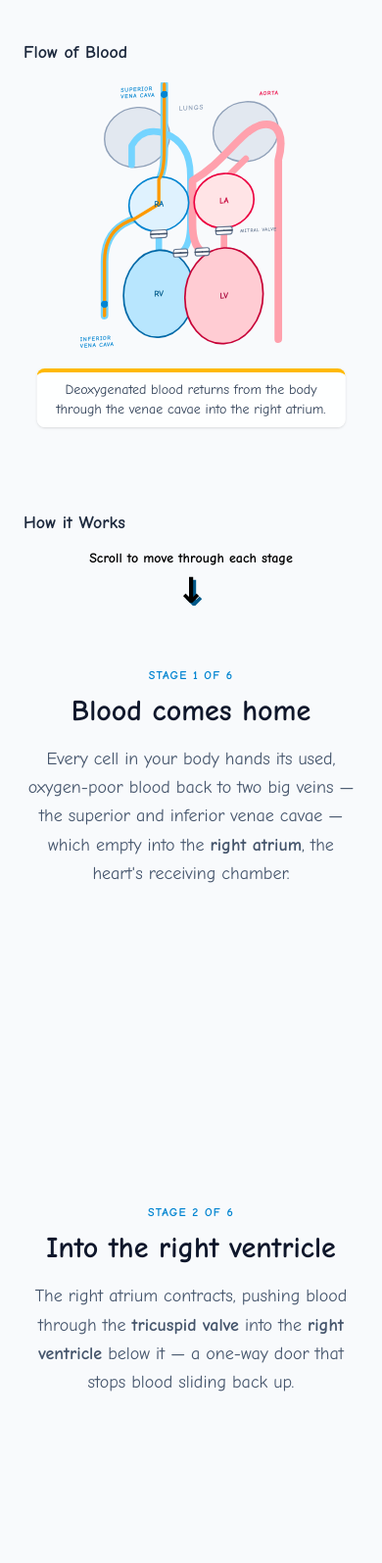
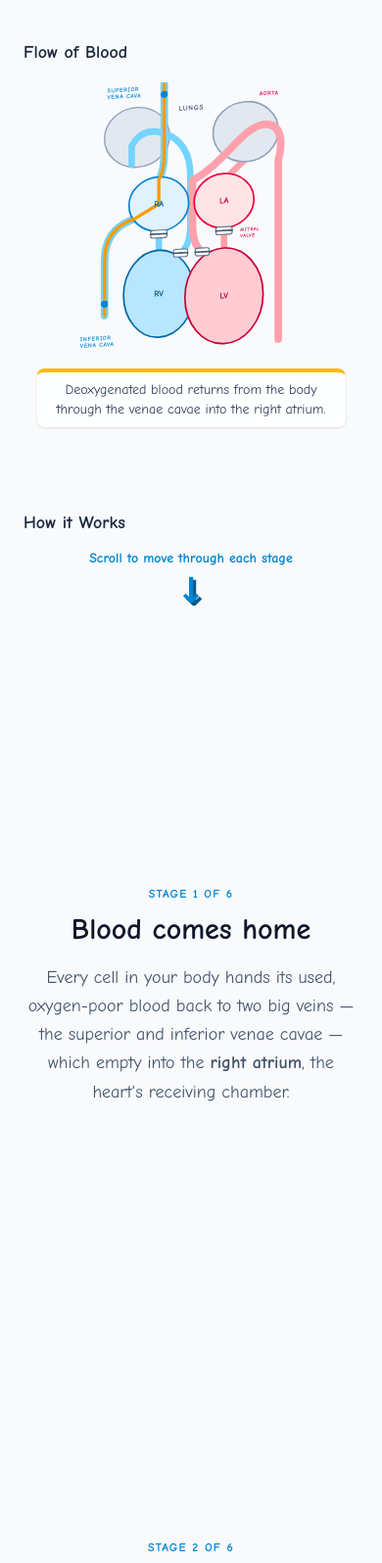
Before and after one commit to comp4020-agentic-coding-studio/comp4020-ass1-p-venkatram, a website built with Vite: page index.html in a window 390 px wide. Shown: the top 1595 px of the page at 98% size. Built offline with nearby package versions, Linux system fonts and the light colour scheme.

Commit message:
Fix diagram labels, center stage sections, and tuck LA-lung vein under lung
Moves the superior vena cava label clear of its vessel line, colors the
Lungs and Mitral valve labels, wraps Mitral valve onto two lines, centers
each stage's content both vertically and horizontally at every viewport,
tightens the gap between the scroll hint and stage 1 so it sits equidistant
from the arrow and viewport bottom, fixes the stage-4 flow highlight to
trace the actual right-lung-to-LA vein instead of the left lung, and
redraws the right lung over the vein's start so it tucks behind the lung
like every other vessel instead of floating on top with a visible cap.

```diff
--- a/index.html
+++ b/index.html
@@ -42,7 +42,7 @@
               <!-- lungs -->
               <ellipse cx="110" cy="95" rx="60" ry="55" class="fill-slate-200 stroke-slate-400" stroke-width="2.5" />
               <ellipse cx="310" cy="95" rx="60" ry="55" class="fill-slate-200 stroke-slate-400" stroke-width="2.5" />
-              <text x="210" y="50" text-anchor="middle" class="fill-slate-400 text-[13px] font-semibold uppercase tracking-widest">
+              <text x="210" y="50" text-anchor="middle" class="fill-slate-600 text-[13px] font-semibold uppercase tracking-widest">
                 Lungs
               </text>
 
@@ -55,6 +55,10 @@
                 stroke-width="12"
               />
               <path d="M310,145 Q260,190 240,215" class="fill-none stroke-rose-300" stroke-width="12" />
+              <!-- redrawn over the vein's start so it tucks behind the lung,
+                   like every other vessel, instead of floating on top with a
+                   visible cap poking into the lung -->
+              <ellipse cx="310" cy="95" rx="60" ry="55" class="fill-slate-200 stroke-slate-400" stroke-width="2.5" />
               <path
                 d="M230,312 Q212,300 212,260 L212,180 C270,150 300,95 335,85 C375,75 380,115 370,150 L370,480"
                 class="fill-none stroke-rose-300"
@@ -93,7 +97,10 @@
                 <line id="mitral-flap-left" x1="255" y1="275" x2="270" y2="275" class="valve-flap" style="transform-origin: 255px 275px" />
                 <line id="mitral-flap-right" x1="285" y1="275" x2="270" y2="275" class="valve-flap" style="transform-origin: 285px 275px" />
               </g>
-              <text x="300" y="280" class="fill-slate-500 text-[9px] font-semibold uppercase tracking-widest">Mitral valve</text>
+              <text x="300" y="278" class="fill-rose-600 text-[9px] font-semibold uppercase tracking-widest">
+                <tspan x="300" dy="0">Mitral</tspan>
+                <tspan x="300" dy="11">valve</tspan>
+              </text>
 
               <g id="pulmonary-valve">
                 <rect x="177" y="305" width="26" height="14" rx="4" class="fill-white stroke-slate-500" stroke-width="2" />
@@ -108,9 +115,9 @@
               </g>
 
               <!-- labels -->
-              <text x="80" y="10" class="fill-sky-600 text-[11px] font-semibold uppercase tracking-widest">
-                <tspan x="80" dy="0">Superior</tspan>
-                <tspan x="80" dy="12">vena cava</tspan>
+              <text x="55" y="10" class="fill-sky-600 text-[11px] font-semibold uppercase tracking-widest">
+                <tspan x="55" dy="0">Superior</tspan>
+                <tspan x="55" dy="12">vena cava</tspan>
               </text>
               <text x="5" y="465" class="fill-sky-600 text-[11px] font-semibold uppercase tracking-widest">
                 <tspan x="5" dy="0">Inferior</tspan>
@@ -155,7 +162,7 @@
               </g>
 
               <g id="flow-4" class="flow-path" data-color="rose">
-                <path d="M100,145 Q170,195 270,220" class="stroke-amber-500" stroke-width="6" fill="none" />
+                <path d="M310,155 Q260,190 270,220" class="stroke-amber-500" stroke-width="6" fill="none" />
                 <circle class="blood-cell fill-rose-600" r="6" />
                 <circle class="blood-cell fill-rose-600" r="6" />
                 <circle class="blood-cell fill-rose-600" r="6" />
@@ -205,12 +212,13 @@
       <section aria-labelledby="heading-how-it-works" class="lg:col-start-2">
         <h2 id="heading-how-it-works" class="px-6 pt-8 text-lg font-bold text-slate-800 lg:sr-only">How it Works</h2>
 
-        <p class="flex flex-col items-center gap-1 bg-slate-50 px-6 py-3 text-sm font-bold text-black lg:sticky lg:top-12 lg:z-10">
+        <div class="flex h-screen flex-col lg:h-[calc(100vh-3rem)]">
+          <p class="flex shrink-0 flex-col items-center gap-1 bg-slate-50 px-6 py-3 text-sm font-bold text-sky-600 lg:sticky lg:top-12 lg:z-10">
             <span>Scroll to move through each stage</span>
             <span aria-hidden="true" class="scroll-hint-arrow text-4xl [text-shadow:3px_3px_0_var(--color-sky-800)]">↓</span>
           </p>
 
-        <section data-testid="stage-1" class="flex min-h-[65vh] items-start px-6 py-10 lg:min-h-screen lg:items-center lg:justify-center lg:px-16 lg:py-24">
+          <section data-testid="stage-1" class="flex flex-1 items-center justify-center px-6 py-10 lg:px-16">
             <button type="button" data-stage-target="1" aria-pressed="true" class="stage-button text-center">
               <span class="text-xs font-semibold uppercase tracking-widest text-sky-600">Stage 1 of 6</span>
               <h3 class="mt-2 text-3xl font-bold text-slate-900">Blood comes home</h3>
@@ -221,8 +229,9 @@
               </p>
             </button>
           </section>
+        </div>
 
-        <section data-testid="stage-2" class="flex min-h-[65vh] items-start px-6 py-10 lg:min-h-screen lg:items-center lg:justify-center lg:px-16 lg:py-24">
+        <section data-testid="stage-2" class="flex min-h-[65vh] items-center justify-center px-6 py-10 lg:min-h-screen lg:px-16 lg:py-24">
           <button type="button" data-stage-target="2" aria-pressed="false" class="stage-button text-center">
             <span class="text-xs font-semibold uppercase tracking-widest text-sky-600">Stage 2 of 6</span>
             <h3 class="mt-2 text-3xl font-bold text-slate-900">Into the right ventricle</h3>
@@ -233,7 +242,7 @@
           </button>
         </section>
 
-        <section data-testid="stage-3" class="flex min-h-[65vh] items-start px-6 py-10 lg:min-h-screen lg:items-center lg:justify-center lg:px-16 lg:py-24">
+        <section data-testid="stage-3" class="flex min-h-[65vh] items-center justify-center px-6 py-10 lg:min-h-screen lg:px-16 lg:py-24">
           <button type="button" data-stage-target="3" aria-pressed="false" class="stage-button text-center">
             <span class="text-xs font-semibold uppercase tracking-widest text-sky-600">Stage 3 of 6</span>
             <h3 class="mt-2 text-3xl font-bold text-slate-900">Off to the lungs</h3>
@@ -245,7 +254,7 @@
           </button>
         </section>
 
-        <section data-testid="stage-4" class="flex min-h-[65vh] items-start px-6 py-10 lg:min-h-screen lg:items-center lg:justify-center lg:px-16 lg:py-24">
+        <section data-testid="stage-4" class="flex min-h-[65vh] items-center justify-center px-6 py-10 lg:min-h-screen lg:px-16 lg:py-24">
           <button type="button" data-stage-target="4" aria-pressed="false" class="stage-button text-center">
             <span class="text-xs font-semibold uppercase tracking-widest text-rose-600">Stage 4 of 6</span>
             <h3 class="mt-2 text-3xl font-bold text-slate-900">Picking up oxygen</h3>
@@ -257,7 +266,7 @@
           </button>
         </section>
 
-        <section data-testid="stage-5" class="flex min-h-[65vh] items-start px-6 py-10 lg:min-h-screen lg:items-center lg:justify-center lg:px-16 lg:py-24">
+        <section data-testid="stage-5" class="flex min-h-[65vh] items-center justify-center px-6 py-10 lg:min-h-screen lg:px-16 lg:py-24">
           <button type="button" data-stage-target="5" aria-pressed="false" class="stage-button text-center">
             <span class="text-xs font-semibold uppercase tracking-widest text-rose-600">Stage 5 of 6</span>
             <h3 class="mt-2 text-3xl font-bold text-slate-900">Into the strongest chamber</h3>
@@ -269,7 +278,7 @@
           </button>
         </section>
 
-        <section data-testid="stage-6" class="flex min-h-[65vh] items-start px-6 py-10 lg:min-h-screen lg:items-center lg:justify-center lg:px-16 lg:py-24">
+        <section data-testid="stage-6" class="flex min-h-[65vh] items-center justify-center px-6 py-10 lg:min-h-screen lg:px-16 lg:py-24">
           <button type="button" data-stage-target="6" aria-pressed="false" class="stage-button text-center">
             <span class="text-xs font-semibold uppercase tracking-widest text-rose-600">Stage 6 of 6</span>
             <h3 class="mt-2 text-3xl font-bold text-slate-900">Out to the body</h3>
```
Lines whose indentation alone changed are shown as unchanged.
